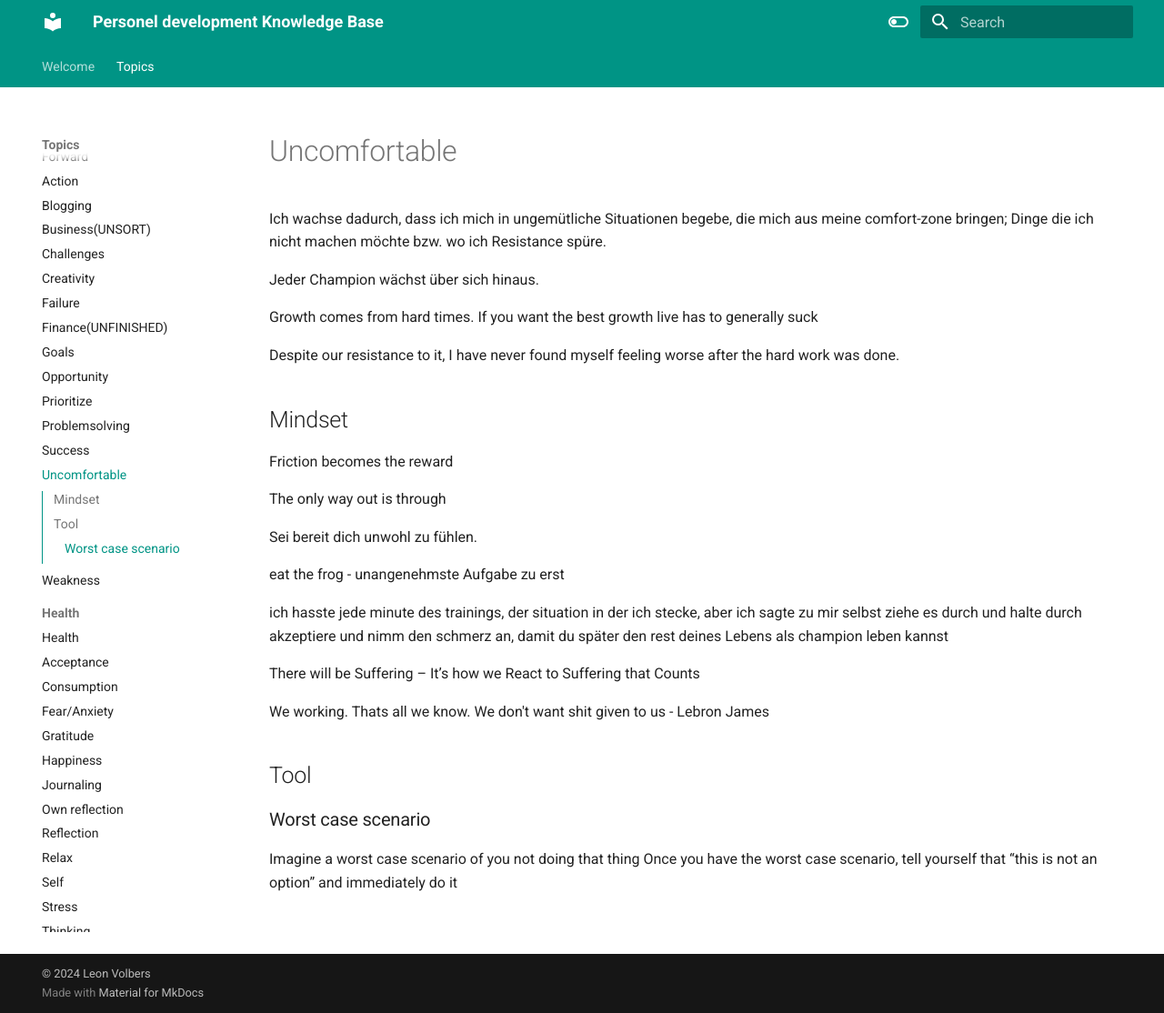
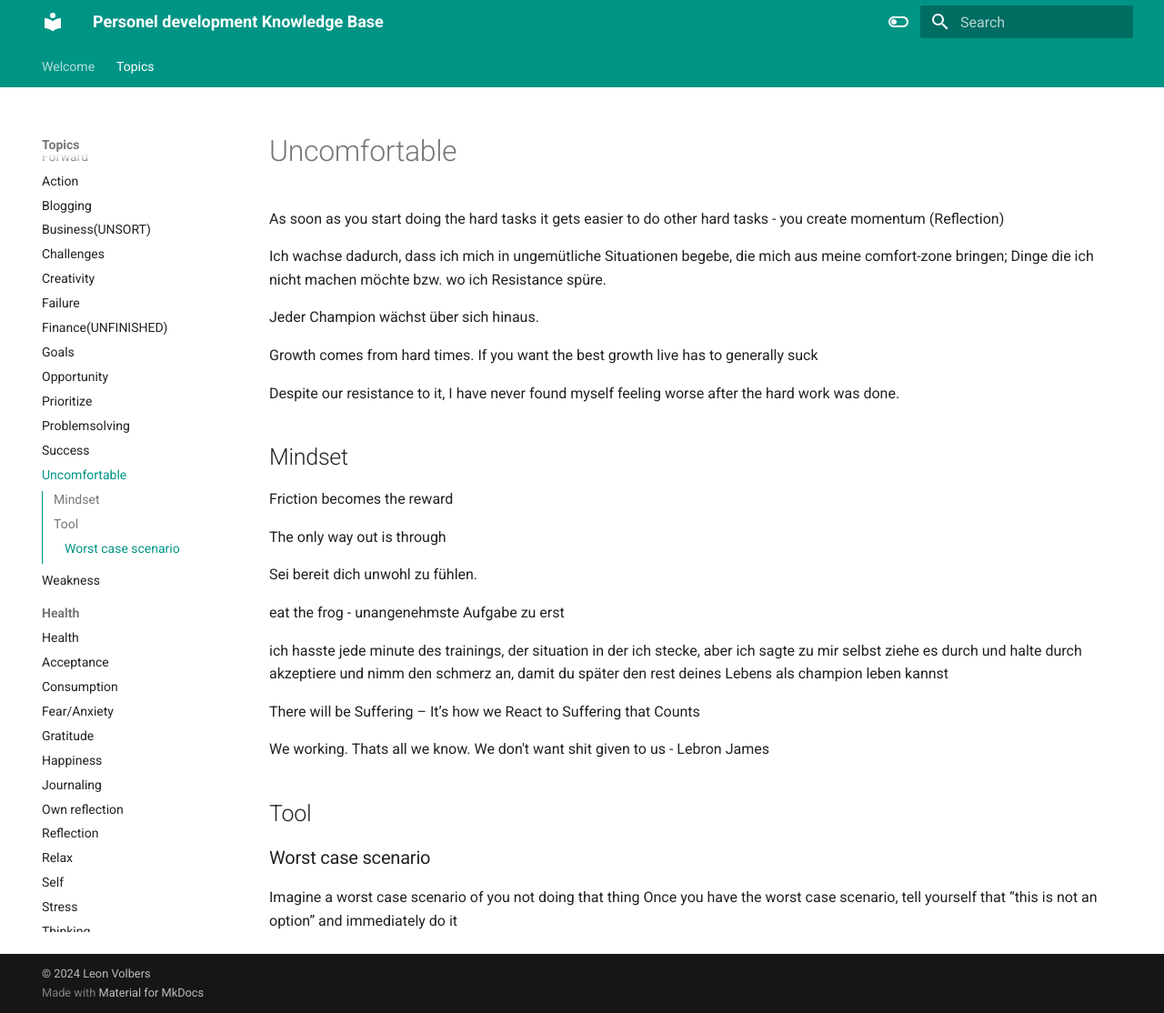
Before and after one commit to levoxtrip/PKB, an MkDocs documentation site: the page built from docs/topics/forward/Uncomfortable.md, in a window 1280 px wide and 1114 px high. Shown: the whole window at 91% size. Built offline with MkDocs 1.6.1 and Material for MkDocs 9.7.7, drawn with Linux system fonts in a browser that asks for light colours.

Commit message:
adapted uncomfortable

```diff
--- a/docs/topics/forward/Uncomfortable.md
+++ b/docs/topics/forward/Uncomfortable.md
@@ -1,4 +1,6 @@
 # Uncomfortable
+As soon as you start doing the hard tasks it gets easier to do other hard tasks - you create momentum (Reflection)
+
 Ich wachse dadurch, dass ich mich in ungemütliche Situationen begebe, die mich aus meine comfort-zone bringen; Dinge die ich nicht machen möchte bzw. wo ich Resistance spüre.
 
 Jeder Champion wächst über sich hinaus.
```
